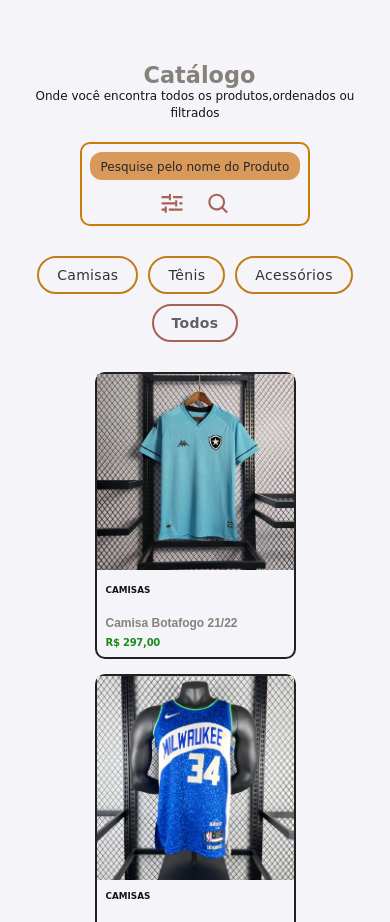
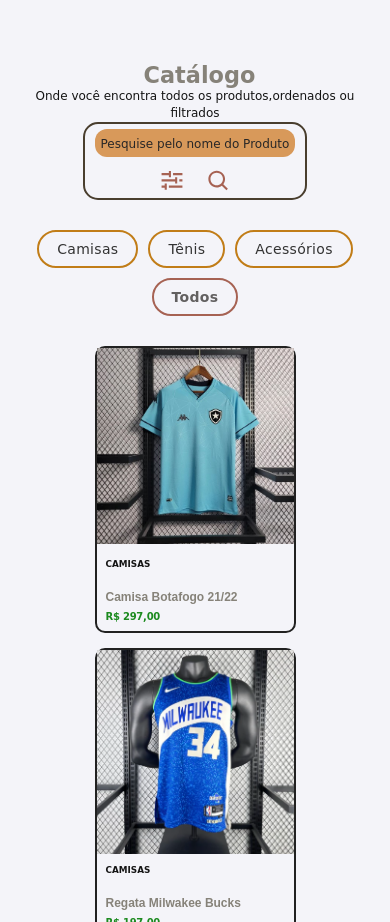
Before and after one commit to BianoSorriso/Trabalho-Web02-Novo, a plain HTML site: page index.html in a window 390 px wide. Shown: the part 1820-2742 px from the top of the page. Drawn offline with Linux system fonts and the light colour scheme; a web font is replaced by a local one.

Commit message:
ATUALIZADO
sasasas

```diff
--- a/css/catalogo.css
+++ b/css/catalogo.css
@@ -44,16 +44,16 @@
   padding: 10px;
   max-width: 290px;
   margin-left:45px;
-  width: calc(100% - 20px);
+  width: calc(100% - 10px);
 }
 
 .search {
-  border: 2px solid #cb7c06;
+  border: 2px solid #493e2e;
   display: flex;
   justify-content: center;
   gap: 5px;
-  max-width: 600px;
-  border-radius: 10px;
+  max-width: 900px;
+  border-radius: 15px;
   padding: 5px 30px;
   margin-bottom: 30px;
 
@@ -125,7 +125,6 @@
 
 
 
-
 @media (max-width: 1200px) {
   .catalogo {
     display: flex;
@@ -143,6 +142,13 @@
     flex-direction: column;
     align-items: center;
   }
+
+  .search input {
+    max-width: 100%;
+    padding: 5px;
+    font-size: 1rem;
+    margin: 0;
+  }
   .catalogo > p {
     padding-left: 10px;
     padding-right: 10px;
@@ -151,19 +157,3 @@
     text-align: center;
   }
 }
-
-@media (max-width: 400px) {
-  .search {
-    flex-direction: column;
-    align-items: center;
-    margin-top: 20px;
-    padding: 8px;
-  }
-
-  .search input {
-    width: 100%;
-    padding: 5px;
-    font-size: 1rem;
-    margin: 0;
-  }
-}
```
